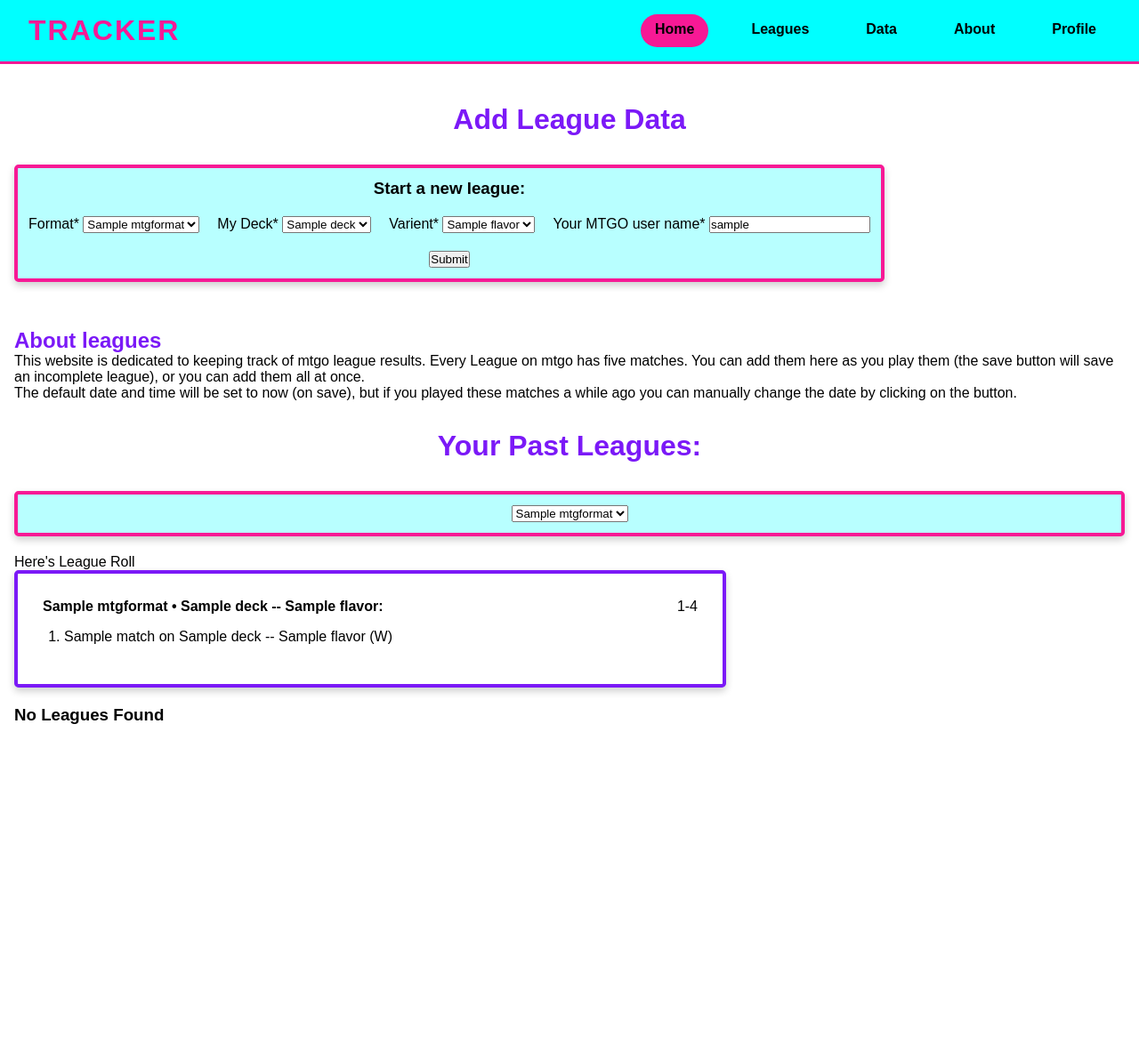
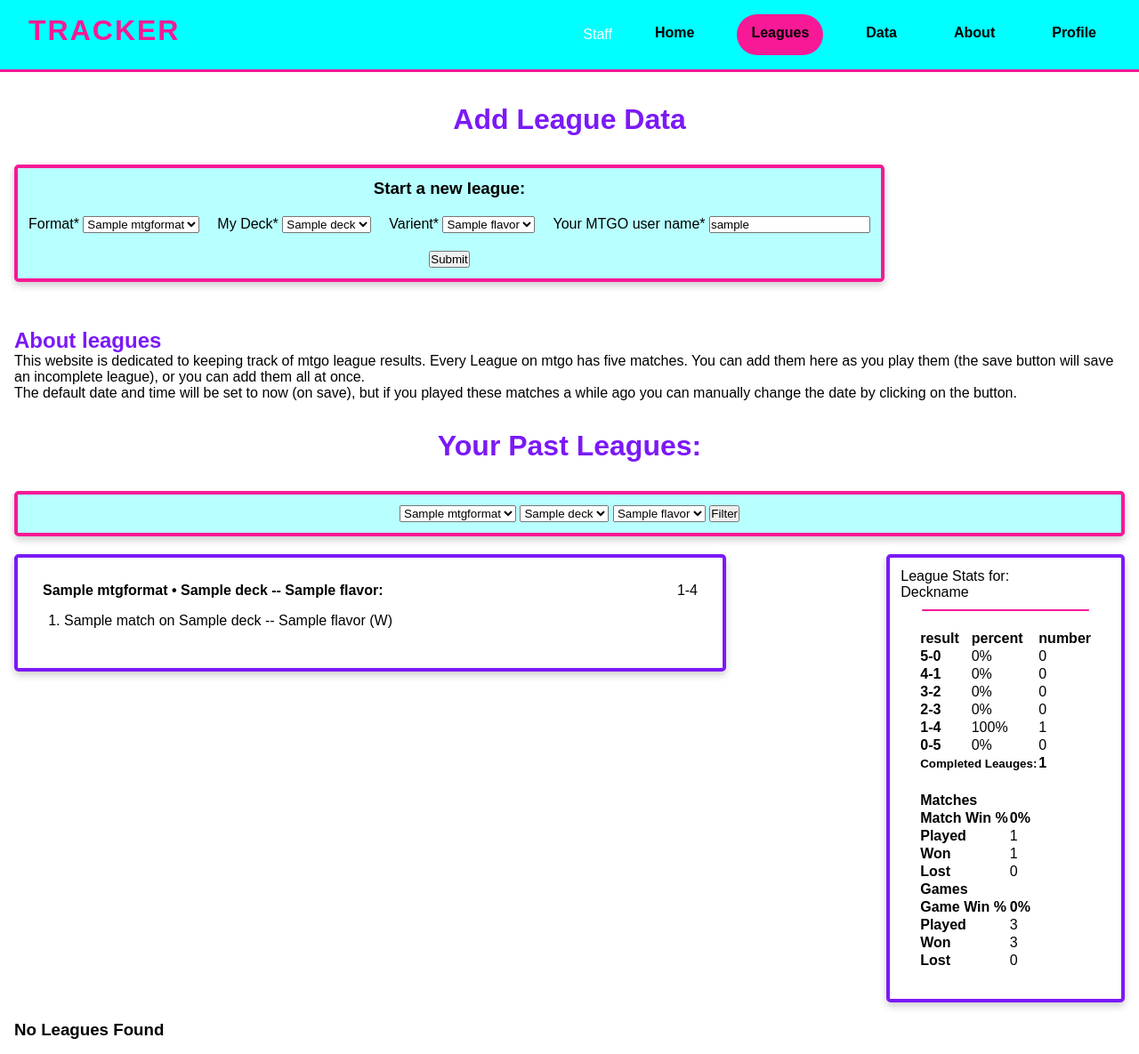
Before and after one commit to sctilley/tirelessRailway, a Django app: page /league/ in a window 1280 px wide. Shown: the whole page at 89% size. Before the commit the page ends 814 px from the top, so only its background shows below. Run offline with Django 4.2, Linux system fonts and the light colour scheme; a user stored in the database is signed in; tables that the repository leaves empty hold one stand-in row (values such as "Sample post"); parts of the project's set-up code (start-up, migrations or seed data) failed here and were passed over; some libraries are stand-ins or nearby versions.

Commit message:
added league stat data stuff

```diff
--- a/leagues/static/leagues/main.css
+++ b/leagues/static/leagues/main.css
@@ -35,9 +35,63 @@
     color: whitesmoke;
     border-style: none;
     margin-top: 8px;
+    cursor: pointer;
   }
 
 /* navbar */
+
+/* The dropdown container */
+.dropdown {
+    float: left;
+    overflow: hidden;
+  }
+
+  /* Dropdown button */
+  .dropdown .dropbtn {
+    font-size: 16px;
+    border: none;
+    outline: none;
+    color: white;
+    padding: 14px 16px;
+    background-color: inherit;
+    font-family: inherit; /* Important for vertical align on mobile phones */
+    margin: 0; /* Important for vertical align on mobile phones */
+  }
+
+  /* Add a red background color to navbar links on hover */
+  .navbar a:hover, .dropdown:hover .dropbtn {
+    background-color: red;
+  }
+
+  /* Dropdown content (hidden by default) */
+  .dropdown-content {
+    display: none;
+    position: absolute;
+    background-color: #f9f9f9;
+    min-width: 160px;
+    box-shadow: 0px 8px 16px 0px rgba(0,0,0,0.2);
+    z-index: 1;
+  }
+
+  /* Links inside the dropdown */
+  .dropdown-content a {
+    float: none;
+    color: black;
+    padding: 12px 16px;
+    text-decoration: none;
+    display: block;
+    text-align: left;
+  }
+
+  /* Add a grey background color to dropdown links on hover */
+  .dropdown-content a:hover {
+    background-color: #ddd;
+  }
+
+  /* Show the dropdown menu on hover */
+  .dropdown:hover .dropdown-content {
+    display: block;
+  }
 
 .nav-container {
     margin: 0 auto;
@@ -165,7 +219,7 @@
     font-weight: 600;
     text-decoration: none;
     transition: 0.4s;
-    padding: 8px 16px;
+    padding: 12px 16px;
     border-radius: 99px;
 }
 
@@ -233,6 +287,22 @@
     width: 100%;
     justify-content: space-between;
     gap: 20px;
+}
+
+.rowg {
+    display: flex;
+    justify-content: space-around;
+    gap: 16px;
+
+}
+
+.colbig {
+    flex: 4;
+}
+
+.colsmall {
+    flex: 1;
+    text-align: center;
 }
 
 .row-no-wrap {
@@ -322,3 +392,11 @@
     margin: 10px 20px;
     text-align: start;
 }
+
+
+.reportcard {
+    background-color: white;
+    border-color: var(--secondary);
+    max-width: 800px;
+    text-align: left;
+}
--- a/leagues/static/leagues/main.js
+++ b/leagues/static/leagues/main.js
@@ -4,6 +4,24 @@
 hamburger.addEventListener('click', function () {
     this.classList.toggle('is-active');
     mobile_menu.classList.toggle('is-open');
+});
+
+
+const menu = document.querySelector('.menu');
+
+menu.addEventListener('click', function() {
+
 })
 
+document.querySelectorAll('.nav-link').forEach(link => {
+    if(link.href === window.location.href){
+      link.classList.add('is-active')
+    }
+  })
+
+
+
+
+
+
 console.log("javascrip working now");
--- a/leagues/views.py
+++ b/leagues/views.py
@@ -24,6 +24,7 @@
     return render(request, 'home.html', context)
 
 
+@login_required(login_url='login')
 def league(request):
     user = request.user
     try:
@@ -118,13 +119,121 @@
 def leagueroll(request):
     print(request.GET)
     lformat = request.GET['formatselect']
-    print("lformat: ", lformat)
+
+    if 'formatselect' in request.GET:
+        fselect = int(request.GET['formatselect'])
+
+    if 'deckselect' in request.GET:
+        dselect = int(request.GET['deckselect'])
+
+    if 'varientselect' in request.GET:
+        vselect = int(request.GET['varientselect'])
+
+
     user = request.user
-    leagueroll = League.objects.filter(user=user, mtgFormat=lformat, isFinished=True).annotate(wins=Count(
+
+    fiveohs = 0
+    fourones = 0
+    threetwos = 0
+    twothrees = 0
+    onefours = 0
+    ohfives = 0
+    fiveohsper = 0
+    fouronesper = 0
+    threetwosper = 0
+    twothreesper = 0
+    onefoursper = 0
+    ohfivesper = 0
+
+
+    if user.profile.recentDeck:
+        targetleagues = League.objects.filter(
+            user=user, isFinished=True,
+            mtgFormat=fselect,
+            myDeck=dselect,
+            myFlavor=vselect
+        )
+    else:
+        targetleagues = None
+
+    for league in targetleagues:
+        if league.isFinished == True:
+            wins = league.matches.filter(didjawin=1).count()
+            if wins == 5:
+                fiveohs += 1
+            elif wins == 4:
+                fourones += 1
+            elif wins == 3:
+                threetwos += 1
+            elif wins == 2:
+                twothrees += 1
+            elif wins == 1:
+                onefours += 1
+            else:
+                ohfives += 1
+
+    closedLeaguesNum = targetleagues.count()
+    if closedLeaguesNum > 0:
+        fiveohsper = (fiveohs / closedLeaguesNum)*100
+        fouronesper = (fourones / closedLeaguesNum)*100
+        threetwosper = (threetwos / closedLeaguesNum)*100
+        twothreesper = (twothrees / closedLeaguesNum)*100
+        onefoursper = (onefours / closedLeaguesNum)*100
+        ohfivesper = (ohfives / closedLeaguesNum)*100
+    else:
+        fiveohsper = 0
+        fouronesper = 0
+        threetwosper = 0
+        twothreesper = 0
+        onefoursper = 0
+        ohfivesper = 0
+
+    targetmatches = Match.objects.filter(user=user, mtgFormat=fselect, myDeck=dselect, myFlavor=vselect)
+
+    matchwinpercentage = 0
+    matchcount = 0
+    matcheswon = 0
+    matcheslost = 0
+    gamewinpercentage = 0
+    gamesplayed = 0
+    gameswon = 0
+    gameslost = 0
+
+    game1wins = targetmatches.filter(game1=1, myDeck=dselect).count()
+    game1losses = targetmatches.filter(game1=0, myDeck=dselect).count()
+    game2wins = targetmatches.filter(game2=1, myDeck=dselect).count()
+    game2losses = targetmatches.filter(game2=0, myDeck=dselect).count()
+    game3wins = targetmatches.filter(game3=1, myDeck=dselect).count()
+    game3losses = targetmatches.filter(game3=0, myDeck=dselect).count()
+
+
+    leagueroll = League.objects.filter(user=user, mtgFormat=fselect, myDeck=dselect, myFlavor=vselect, isFinished=True).annotate(wins=Count(
         "matches", filter=Q(matches__didjawin=1))).order_by("-dateCreated")
 
     context = {
+        'matchcount': targetmatches.count(),
+        'matchwinpercentage': matchwinpercentage,
+        'matcheswon': targetmatches.filter(didjawin=1).count(),
+        'matcheslost': targetmatches.filter(didjawin=0).count(),
+        'gamesplayed': game1wins + game1losses + game2wins + game2losses + game3wins + game3losses,
+        'gameswon': game1wins + game2wins + game3wins,
+        'gameslost': game1losses + game2losses + game3losses,
+        'gamewinpercentage': gamewinpercentage,
+
         'leagueroll': leagueroll,
+        'targetleagues': targetleagues,
+        "fiveohs": fiveohs,
+        "fourones": fourones,
+        "threetwos": threetwos,
+        "twothrees": twothrees,
+        "onefours": onefours,
+        "ohfives": ohfives,
+        'fiveohsper': fiveohsper,
+        'fouronesper': fouronesper,
+        'threetwosper': threetwosper,
+        'twothreesper': twothreesper,
+        'onefoursper': onefoursper,
+        'ohfivesper': ohfivesper,
     }
     return render(request, 'partials/leagueroll.html', context)
 
--- a/templates/league.html
+++ b/templates/league.html
@@ -149,12 +149,22 @@
 
 <div class="content">
   <div class="card">
-    <select name="formatselect" id="fselect" hx-trigger="change, load" hx-get="{% url 'leagueroll' %}" hx-target="#leaguerolldiv">
+    <select name="formatselect" id="fselect" hx-trigger="load" hx-get="{% url 'leagueroll' %}" hx-include="#dselect, #vselect" hx-target="#leaguerolldiv">
+      <option value="0">All Formats</option>
       <option value="{{user.profile.recentFormat.id}}" selected>{{user.profile.recentFormat.name}}</option>
       {% for mtgformats in mtgformats %}
       <option value="{{mtgformats.id}}">{{mtgformats.name}}</option>
       {% endfor %}
     </select>
+    <select name="deckselect" id="dselect">
+      <option value="0">All Decks</option>
+      <option value="{{user.profile.recentDeck.id}}" selected>{{user.profile.recentDeck.name}}</option>
+    </select>
+    <select name="varientselect" id="vselect">
+      <option value="0">All Varients</option>
+      <option value="{{user.profile.recentFlavor.id}}" selected>{{user.profile.recentFlavor.name}}</option>
+    </select>
+    <button>Filter</button>
   </div>
 
   {% include 'partials/leagueroll.html' %}
--- a/templates/partials/leagueroll.html
+++ b/templates/partials/leagueroll.html
@@ -1,8 +1,9 @@
 <div id="leaguerolldiv">
-  Here's League Roll
 </div>
 {% if leagueroll %}
-  {% for league in leagueroll %}
+<div class="rowg">
+  <div class="colbig">
+    {% for league in leagueroll %}
     <div class="card leaguecard">
       <div class="content row">
         <b>{{ league.mtgFormat}} &#8226; {{league.myDeck}}{% if league.myFlavor.name != "none/stock" %} -- {{league.myFlavor}}{% endif %}:</b>
@@ -39,6 +40,114 @@
       </div>
     </div>
   {% endfor %}
+  </div>
+  <div class="card reportcard">
+    <div class="">
+      League Stats for:
+    </div>
+    <div>
+      Deckname
+    </div>
+    <div class="line">
+
+    </div>
+    <table>
+      <thead>
+        <tr>
+          <th>result</th>
+          <th>percent</th>
+          <th>number</th>
+        </tr>
+      </thead>
+      <tbody>
+        <tr>
+          <th scope="row">5-0</th>
+          <td>{{ fiveohsper|floatformat:0 }}%</td>
+          <td>{{ fiveohs }}</td>
+        </tr>
+        <tr>
+          <th scope="row">4-1</th>
+          <td>{{ fouronesper|floatformat:0 }}%</td>
+          <td>{{ fourones }}</td>
+        </tr>
+        <tr>
+          <th scope="row">3-2</th>
+          <td>{{ threetwosper|floatformat:0 }}%</td>
+          <td>{{ threetwos }}</td>
+        </tr>
+        <tr>
+          <th scope="row">2-3</th>
+          <td>{{ twothreesper|floatformat:0 }}%</td>
+          <td>{{ twothrees }}</td>
+        </tr>
+        <tr>
+          <th scope="row">1-4</th>
+          <td>{{ onefoursper|floatformat:0 }}%</td>
+          <td>{{ onefours }}</td>
+        </tr>
+        <tr>
+          <th scope="row">0-5</th>
+          <td>{{ ohfivesper|floatformat:0 }}%</td>
+          <td>{{ ohfives }}</td>
+        </tr>
+        <tr>
+          <th scope="row" colspan="2"><small>Completed Leauges:</small></th>
+          <th>{{targetleagues.count}}</th>
+        </tr>
+      </tbody>
+    </table>
+        <table class="table table-striped">
+      <thead>
+        <tr>
+          <th class="text-center" colspan="2">Matches</th>
+        </tr>
+      </thead>
+      <tr>
+      <th scope="row" colspan="1">Match Win %</th>
+      <th>{{matchwinpercentage|floatformat:0}}%</th>
+      </tr>
+      <tr>
+        <th scope="row">Played</th>
+        <td>{{matchcount}}</td>
+      </tr>
+      <tr>
+        <th scope="row">Won</th>
+        <td>{{matcheswon}}</td>
+      </tr>
+      <tr>
+        <th scope="row">Lost</th>
+        <td>{{matcheslost}}</td>
+      </tr>
+
+      <thead>
+        <tr>
+          <th class="text-center" colspan="2">Games</th>
+        </tr>
+      </thead>
+      <tbody>
+        <tr>
+          <th scope="row" colspan="1">Game Win %</th>
+          <th>{{gamewinpercentage|floatformat:0}}%</th>
+        </tr>
+          <tr>
+            <th scope="row">Played</th>
+            <td>{{gamesplayed}}</td>
+
+          </tr>
+          <tr>
+            <th scope="row">Won</th>
+            <td>{{gameswon}}</td>
+          </tr>
+          <tr>
+            <th scope="row">Lost</th>
+            <td>{{gameslost}}</td>
+          </tr>
+        </tbody>
+    </table>
+  </div>
+
+</div>
+
 {% else %}
   <h3>No Leagues Found</h3>
 {% endif %}
--- a/templates/partials/navbar.html
+++ b/templates/partials/navbar.html
@@ -2,14 +2,26 @@
     <div class="nav-container">
         <h1>TRACKER</h1>
         <div class="menu">
-            <a href="{% url 'home' %}" class="is-active">Home</a>
-            <a href="{% url 'league' %}">Leagues</a>
-            <a href="{% url 'data' %}">Data</a>
-            <a href="###">About</a>
+            {% if user.is_staff %}
+            <div class="dropdown">
+                <button class="dropbtn nav-link">Staff
+                  <i class="fa fa-caret-down"></i>
+                </button>
+                <div class="dropdown-content">
+                  <a href="#">Link 1</a>
+                  <a href="#">Link 2</a>
+                  <a href="#">Link 3</a>
+                </div>
+              </div>
+            {% endif %}
+            <a href="{% url 'home' %}" class="nav-link">Home</a>
+            <a href="{% url 'league' %}" class="nav-link">Leagues</a>
+            <a href="{% url 'data' %}" class="nav-link">Data</a>
+            <a href="###" class="nav-link">About</a>
             {% if user.is_authenticated %}
-            <a href="{% url 'profile' %}">Profile</a>
+            <a href="{% url 'profile' %}" class="nav-link">Profile</a>
             {% else %}
-            <a href="{% url 'login' %}">Login</a>
+            <a href="{% url 'login' %}" class="nav-link">Login</a>
             {% endif %}
         </div>
 
```
